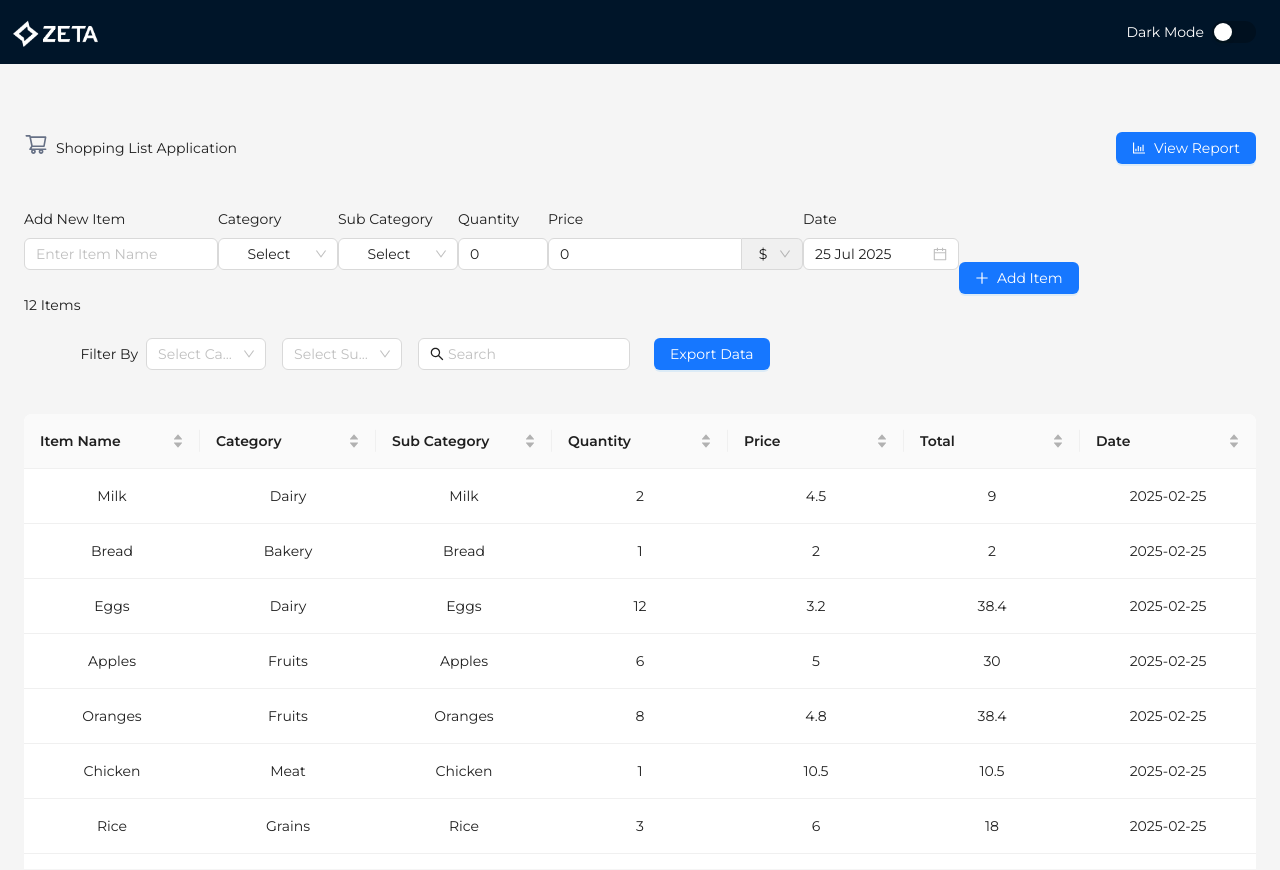
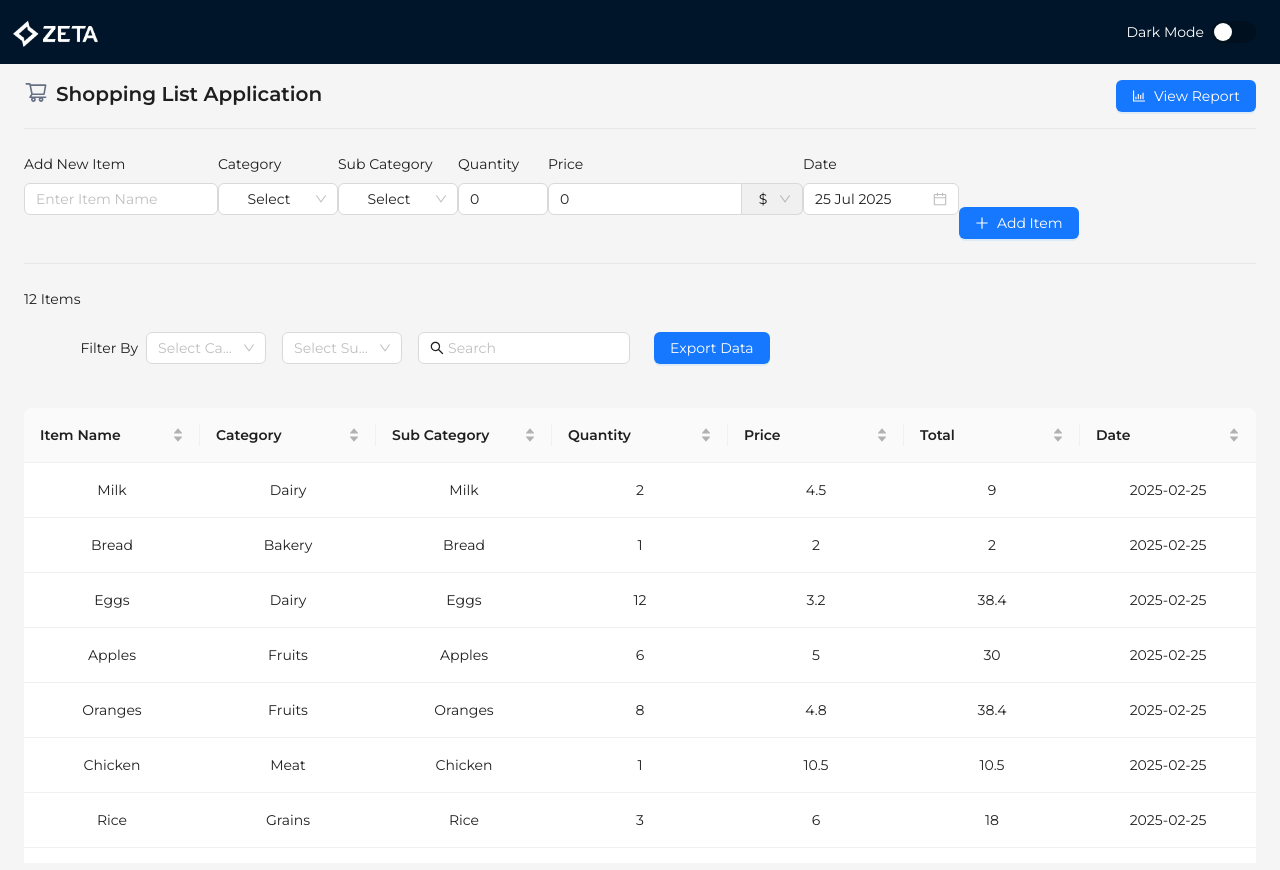
Before and after one commit to Peter-AMD/tech-assess-shopping-list, a React (Vite) app: page / in a window 1280 px wide. Shown: the top 870 px of the page. Built offline with nearby package versions, Linux system fonts and the light colour scheme; what export-to-csv would draw is missing.

Commit message:
Content header adjustments

```diff
--- a/src/components/ShoppingList/Header/SL-Header.tsx
+++ b/src/components/ShoppingList/Header/SL-Header.tsx
@@ -3,7 +3,7 @@ import { Button, Flex, Space, Typography } from "antd";
 import React from "react";
 import type { DataType } from "../ShoppingList";
 
-const ReportModal = React.lazy(() => import('../ReportModal/SL-ReportModal'));
+const ReportModal = React.lazy(() => import("../ReportModal/SL-ReportModal"));
 
 type HeaderProps = {
   data: DataType[];
@@ -19,10 +19,12 @@ const Header: React.FC<HeaderProps> = ({ data }) => {
     setOpen(true);
   };
   return (
-    <Flex justify="space-between" align="center">
+    <Flex justify="space-between" align="center" style={{ height: "16px" }}>
       <Space>
         <ShoppingCartOutlined style={{ fontSize: 24, color: "#667085" }} />
-        <Typography.Text>Shopping List Application</Typography.Text>
+        <Typography.Text style={{ fontWeight: 600, fontSize: 20 }}>
+          Shopping List Application
+        </Typography.Text>
       </Space>
       <ReportModal open={open} closeModal={closeModal} data={data} />
       <Button type="primary" icon={<BarChartOutlined />} onClick={openModal}>
--- a/src/components/ShoppingList/ShoppingList.tsx
+++ b/src/components/ShoppingList/ShoppingList.tsx
@@ -1,4 +1,4 @@
-import { Flex, Space, Tag, type TableColumnsType } from "antd";
+import { Divider, Flex, Space, Tag, type TableColumnsType } from "antd";
 import React from "react";
 import Header from "./Header/SL-Header";
 import AddItem, { type FormFields } from "./AddItem/SL-AddItem";
@@ -6,7 +6,12 @@ import Table from "./Table/SL-Table";
 import { collectFieldValues } from "./Table/utils/pick";
 import mockInventory from "@/services/mock-data.json";
 import type { FilterParam } from "./Table/Filter/SL-TableFilter";
-import {categoryFilter, getFilteredData, nameFilter, subcategoryFilter} from "./Table/utils/filter";
+import {
+  categoryFilter,
+  getFilteredData,
+  nameFilter,
+  subcategoryFilter,
+} from "./Table/utils/filter";
 import { mapMockData } from "./Table/utils/map";
 
 export interface DataType {
@@ -89,7 +94,7 @@ const ShoppingList: React.FC = () => {
   const [stateColumns, setStateColumns] =
     React.useState<TableColumnsType<DataType>>(columns);
   const [stateData, setStateData] = React.useState<DataType[]>(data);
-  const filteredData = getFilteredData(stateColumns, stateData)
+  const filteredData = getFilteredData(stateColumns, stateData);
 
   const setColumnsHandler = (filter: FilterParam) => {
     const [filterKey, filterValue] = Object.entries(filter)[0];
@@ -127,12 +132,14 @@ const ShoppingList: React.FC = () => {
 
   return (
     <Flex vertical>
-      <Header data={stateData}/>
+      <Header data={stateData} />
+      <Divider />
       <AddItem
         addShoppingItem={addShoppingItem}
         categories={categories}
         subcategories={subcategories}
       />
+      <Divider />
       <Table
         data={stateData}
         filteredData={filteredData}
```
